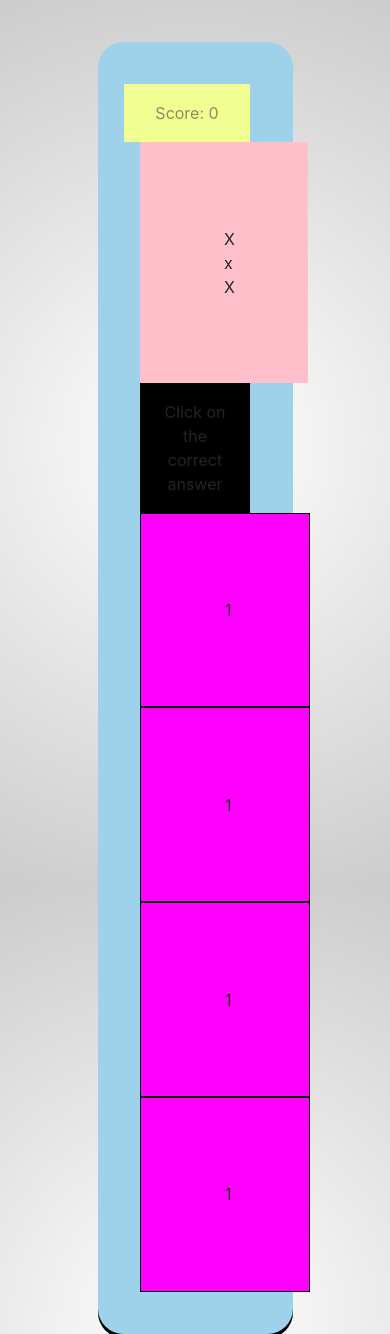
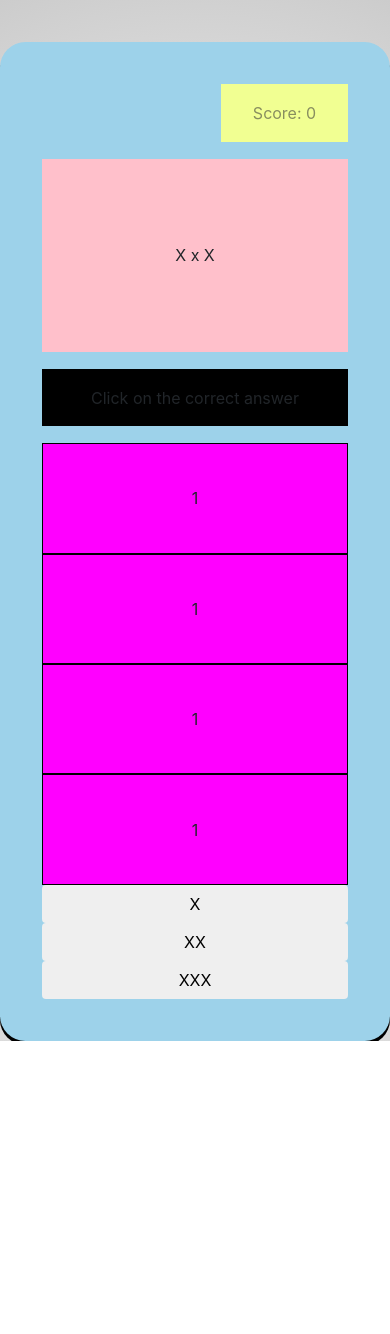
Before and after one commit to CebulaKamil/MathGame, a website: page src/index.html in a window 390 px wide. After the commit the page ends 1041 px from the top, so only its background shows below. Drawn offline with nearby package versions, Linux system fonts and the light colour scheme.

Commit message:
Added RWD

```diff
--- a/src/index.html
+++ b/src/index.html
@@ -12,6 +12,8 @@
     <main class="container container-main-content">
         <div class="container">
             <div class="row score-row justify-content-end">
+                <div class="col1 score true">TRUE <span id="scoreValue">0</span></div>
+                <div class="col1 score false">False <span id="scoreValue">0</span></div>
                 <div class="col1 score">Score: <span id="scoreValue">0</span></div>
             </div>
         </div>
@@ -22,13 +24,16 @@
             <div class="row">
                     <div class="col sentence">Click on the correct answer</div>
             </div>
-            <div class="row">
+            <div class="row ">
                 <div class="col-sm-3 answer">1</div>
                 <div class="col-sm-3 answer">1</div>
                 <div class="col-sm-3 answer">1</div>
                 <div class="col-sm-3 answer">1</div>
-
-
+            </div>
+            <div class="row row-battons justify-content-center">
+                <button class="btn col-sm-3 ">X</button>
+                <button class="btn col-sm-3">XX</button>
+                <button class="btn col-sm-3">XXX</button>
             </div>
         </div>
     </main>
--- a/src/scss/style.scss
+++ b/src/scss/style.scss
@@ -1,5 +1,5 @@
 body {
-    max-height: 100vh;
+    height: 100vh;
     background: radial-gradient(circle, #fff, #ccc);
 }
 
@@ -21,16 +21,19 @@ body {
     text-align: center;
     min-width: 15vh;
     padding: 2vh;
+    margin-bottom: 2vh;
 }
 
 .container-question{
     background-color: pink;
     padding: 10vh;
+    margin-bottom: 2vh;
 }
 
 .sentence {
     background-color: black;
     padding: 2vh;
+    margin-bottom: 2vh;
 }
 
 .answer {
@@ -39,7 +42,22 @@ body {
     padding: 0px;
     margin: 0px;
     border: 1px solid black;
-    padding: 10vh;
+    padding: 5vh;
+}
 
+.true {
+    display: none;
+    background-color: green;
+}
 
+.false {
+    display: none;
+    background-color: red;
 }
+
+@media only screen and (max-width: 600px) {
+    .container-main-content {
+        width: 100%;
+        min-height: 100vh;
+    }
+}
```
Also changed, not shown: src/css/style.css.
